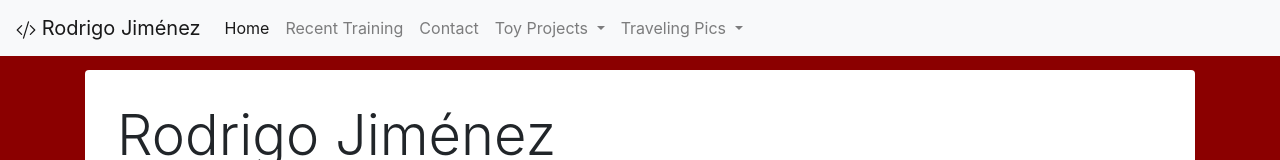
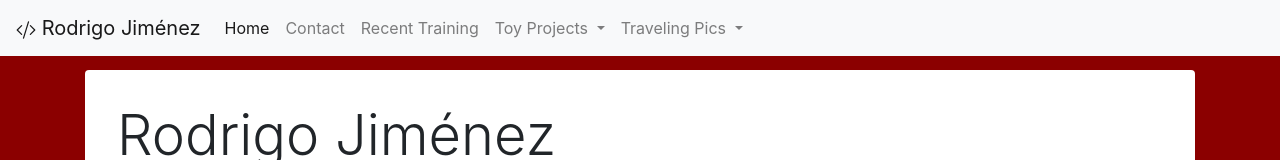
Before and after one commit to rogithub/cv, a Vue app: page /#/index in a window 1280 px wide. Shown: the top 160 px of the page. Built offline with nearby package versions, Linux system fonts and the light colour scheme.

Commit message:
reorder menu

```diff
--- a/src/components/TopMenu.vue
+++ b/src/components/TopMenu.vue
@@ -34,15 +34,15 @@
           <router-link to="/" class="nav-link"> Home </router-link>
         </li>
         <li class="nav-item">
+          <router-link to="/contact" class="nav-link"> Contact </router-link>
+        </li>
+        <li class="nav-item">
           <a
             class="nav-link"
             href="https://app.pluralsight.com/profile/rodrigo-jimenez-16"
           >
             Recent Training
           </a>
-        </li>
-        <li class="nav-item">
-          <router-link to="/contact" class="nav-link"> Contact </router-link>
         </li>
         <li class="nav-item dropdown">
           <a
```
